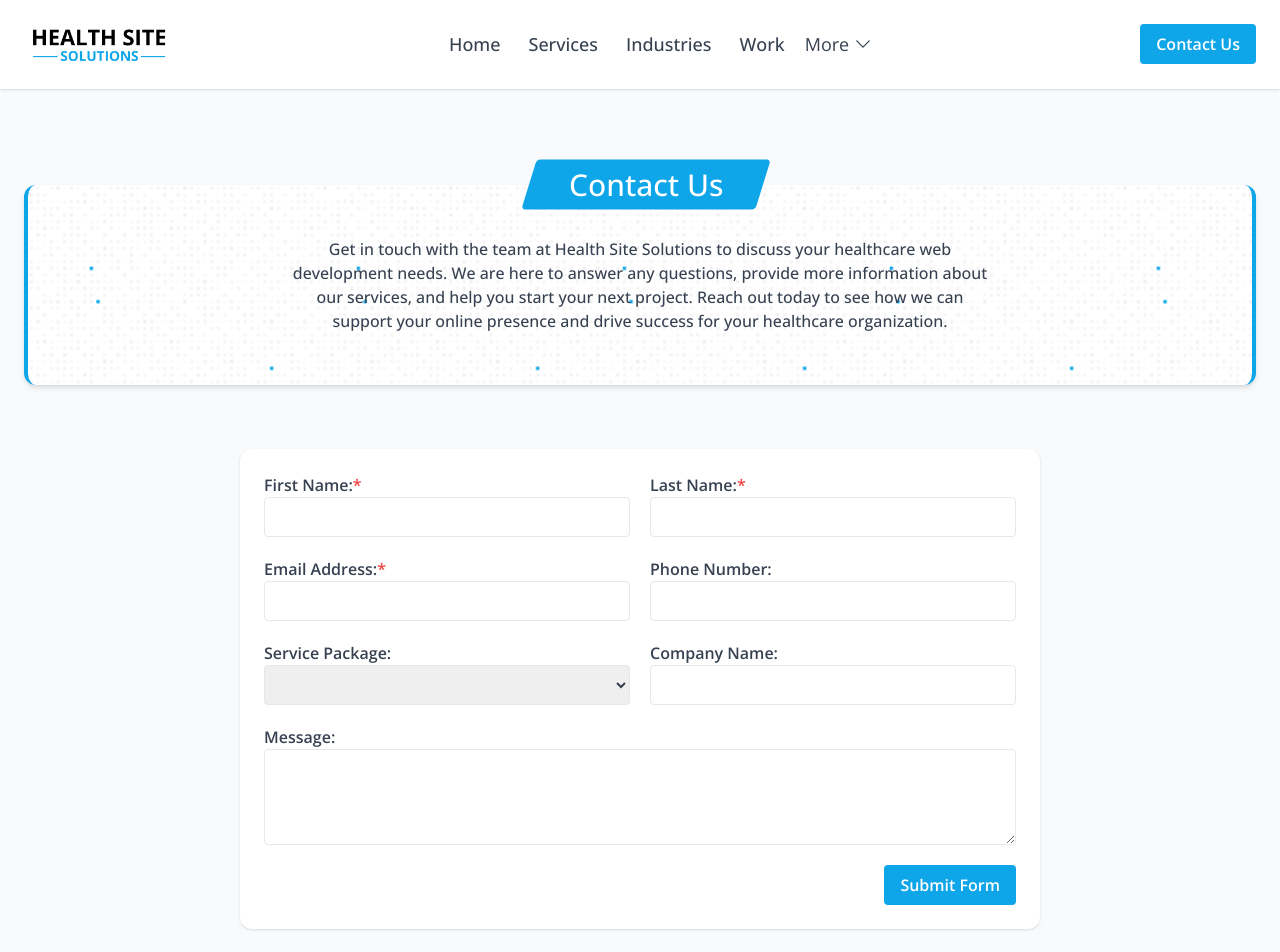
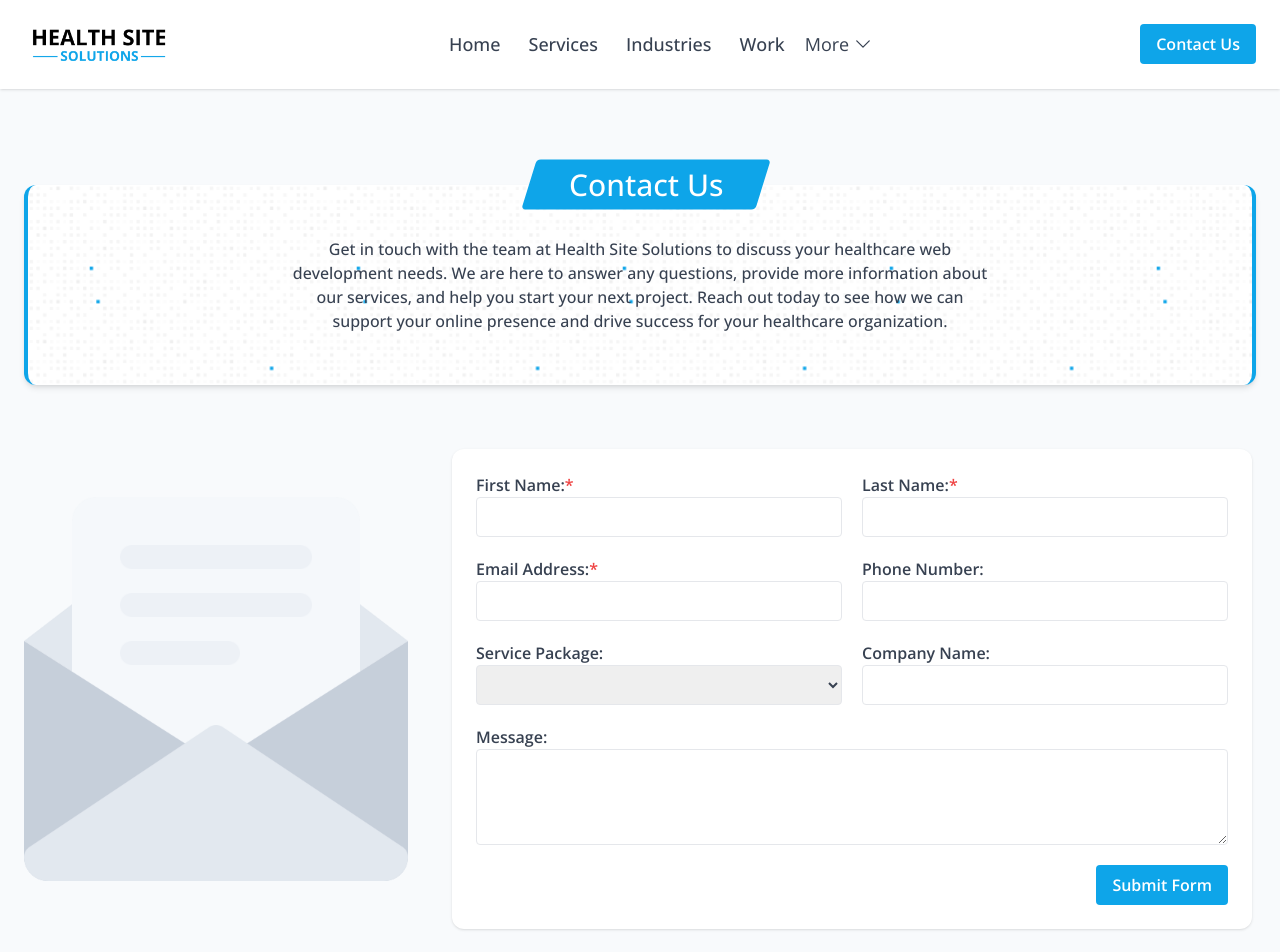
Before and after one commit to lmigonzalez/health-site-solutions, a Next.js app: page /contact in a window 1280 px wide. Shown: the top 952 px of the page. Built offline with nearby package versions, Linux system fonts and the light colour scheme.

Commit message:
mail logo

```diff
--- a/src/app/(pages)/contact/page.tsx
+++ b/src/app/(pages)/contact/page.tsx
@@ -7,6 +7,7 @@ import { GoDotFill } from "react-icons/go";
 import { useSearchParams } from "next/navigation";
 import axios from "axios";
 import FAQ from "@/components/FAQ";
+import Image from "next/image";
 type Inputs = {
   firstName: string;
   lastName: string;
@@ -55,10 +56,19 @@ export default function Page({
         description="Get in touch with the team at Health Site Solutions to discuss your healthcare web development needs. We are here to answer any questions, provide more information about our services, and help you start your next project. Reach out today to see how we can support your online presence and drive success for your healthcare organization."
       />
 
-      <div className="custom-space page-w">
+      <div className="custom-space page-w grid grid-cols-3 gap-10">
+        <div className="flex items-center">
+          <Image
+            src={"/contact/email.png"}
+            alt="mail icon logo"
+            width={400}
+            height={400}
+            className="opacity-50"
+          />
+        </div>
         <form
           onSubmit={handleSubmit(onSubmit)}
-          className="m-auto grid w-[800px] max-w-full gap-5 rounded-xl bg-white p-6 shadow md:grid-cols-2"
+          className="col-span-2 m-auto grid w-[800px] max-w-full gap-5 rounded-xl bg-white p-6 shadow md:grid-cols-2"
         >
           <div className="flex flex-col">
             <label className="font-semibold after:text-red-500 after:content-['*']">
```
Also changed, not shown: public/contact/email.png (added).
